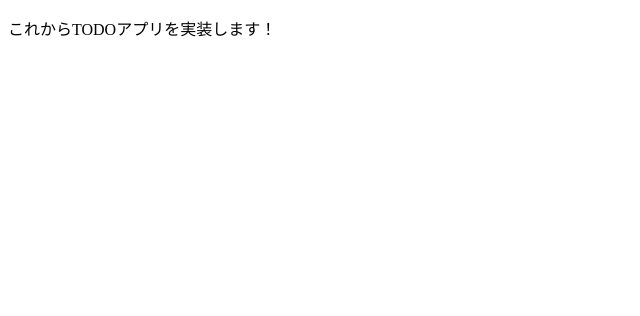
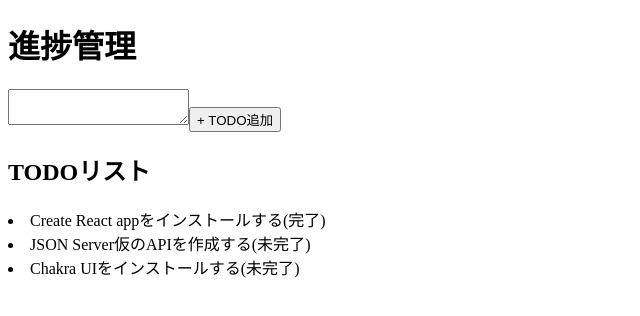
Before and after one commit to akisameito/learn-react_todo-app, a React (Create React App) app: page / in a window 1280 px wide. Shown: the top 316 px of the page, without its empty margins (0-640 px from the left). Built offline with nearby package versions, Linux system fonts and the light colour scheme; data requests are answered from the project's data file.

Commit message:
モックサーバと通信してTODOを取得する

```diff
--- a/package.json
+++ b/package.json
@@ -6,6 +6,7 @@
     "@testing-library/jest-dom": "^5.16.4",
     "@testing-library/react": "^13.0.1",
     "@testing-library/user-event": "^13.5.0",
+    "axios": "^0.26.1",
     "react": "^18.0.0",
     "react-dom": "^18.0.0",
     "react-scripts": "5.0.1",
--- a/src/components/App.js
+++ b/src/components/App.js
@@ -1,7 +1,36 @@
+import { useEffect, useState } from "react";
+import axios from "axios";
+const todoDataUrl = "http://localhost:3100/todos";
+
 function App() {
-  return (
-    <p>これからTODOアプリを実装します！</p>
-  );
+    /** 現在のTODOの状態 */
+    const [todoList, setTodoList] = useState([]);
+
+    // useEffect()利用することで、コンポーネントマウント後に処理を実行
+    useEffect(() => {
+        const fetchData = async () => {
+            // TODO情報取得
+            const response = await axios.get(todoDataUrl);
+            // TODO情報設定
+            setTodoList(response.data);
+        }
+        fetchData();
+    }, []);
+
+
+    return (
+        <>
+            <h1>進捗管理</h1>
+            <textarea />
+            <button>+ TODO追加</button>
+            <h2>TODOリスト</h2>
+            {todoList.map((todo) => (
+                <li key={todo.id}>
+                    {todo.content}({todo.done ? "完了" : "未完了"})
+                </li>
+            ))}
+        </>
+    );
 }
 
 export default App;
```
Also changed, not shown: 1 other file (tests, documents, lock files or other folders).
